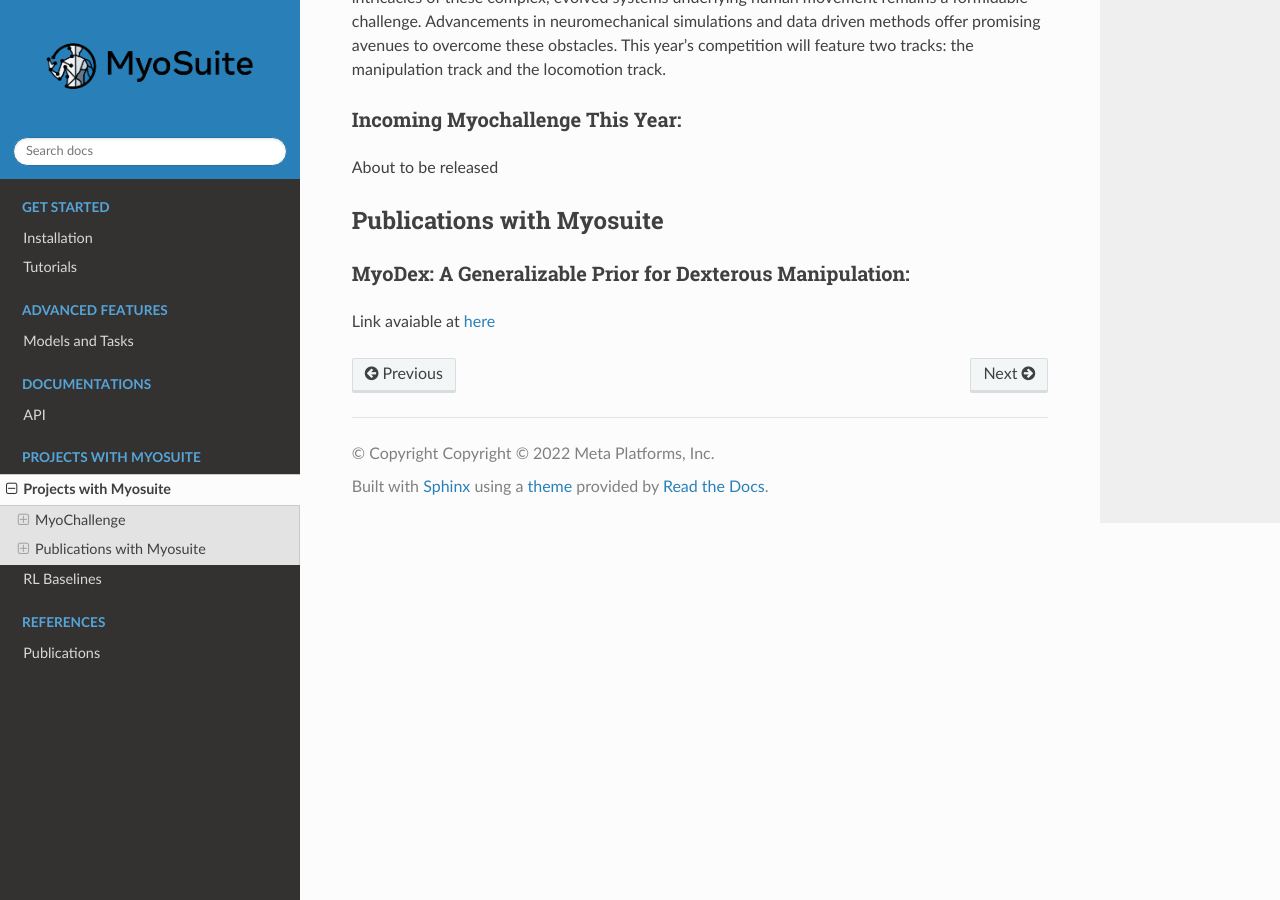
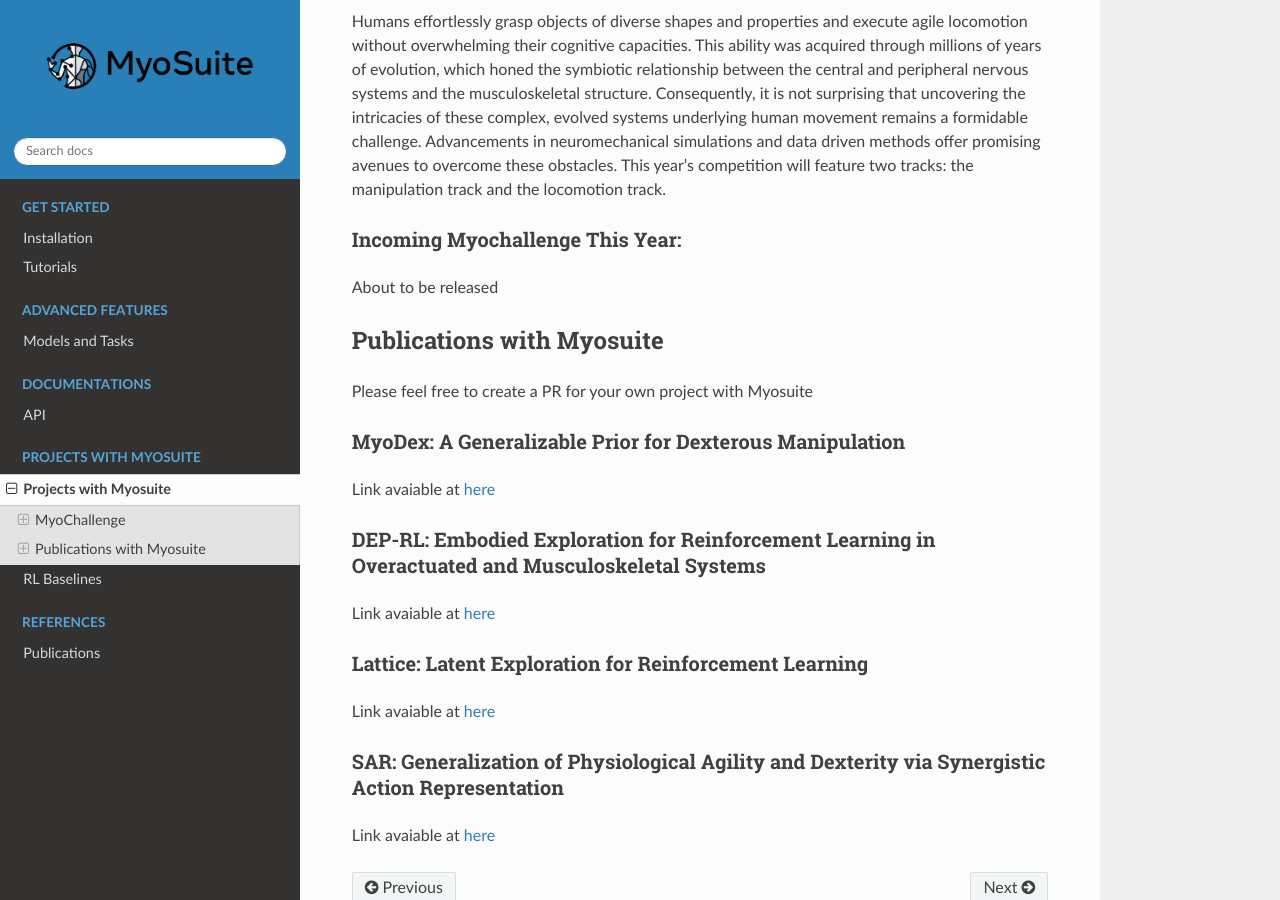
Before and after one commit to MyoHub/myosuite, a Sphinx documentation site: the page built from docs/source/projects.rst, in a window 1280 px wide and 900 px high, scrolled down 990 px. Built offline with Sphinx 7.4.7 and the Read the Docs theme 2.0.0, drawn with Linux system fonts in a browser that asks for light colours; some of the changed text lies outside the part shown.

Commit message:
add additional relevant paper

```diff
--- a/docs/source/projects.rst
+++ b/docs/source/projects.rst
@@ -8,7 +8,10 @@ Projects with Myosuite
     * :ref:`myo_challenge_23`
     * :ref:`myo_challenge_24`
 * :ref:`pub_with_myosuite`
-    * :ref:`myodex`
+    * :ref:`ref_myodex`
+    * :ref:`ref_deprl`
+    * :ref:`ref_lattic`
+    * :ref:`ref_sar`
 
 
 .. _myochallenge:
@@ -65,8 +68,40 @@ About to be released
 Publications with Myosuite
 ========================================
 
-.. _myodex:
 
-MyoDex: A Generalizable Prior for Dexterous Manipulation:
+Please feel free to create a PR for your own project with Myosuite
+
+.. _ref_myodex:
+
+MyoDex: A Generalizable Prior for Dexterous Manipulation
 ++++++++++++++++++++++++++++++++++++++++++++++++++++++++++++++++++++++
+
 Link avaiable at `here <https://sites.google.com/view/myodex>`__
+
+
+
+.. _ref_deprl:
+
+DEP-RL: Embodied Exploration for Reinforcement Learning in Overactuated and Musculoskeletal Systems
+++++++++++++++++++++++++++++++++++++++++++++++++++++++++++++++++++++++++++++++++++++++++++++++++++++++++++++++++++
+
+Link avaiable at `here <https://github.com/martius-lab/depRL>`__
+
+
+
+.. _ref_lattic:
+
+Lattice: Latent Exploration for Reinforcement Learning
+++++++++++++++++++++++++++++++++++++++++++++++++++++++++++++++++++++++
+
+Link avaiable at `here <https://github.com/amathislab/lattice>`__
+
+
+
+.. _ref_sar:
+
+SAR: Generalization of Physiological Agility and Dexterity via Synergistic Action Representation
+++++++++++++++++++++++++++++++++++++++++++++++++++++++++++++++++++++++++++++++++++++++++++++++++++++++++++++++++++
+
+
+Link avaiable at `here <https://sites.google.com/view/sar-rl>`__
```
